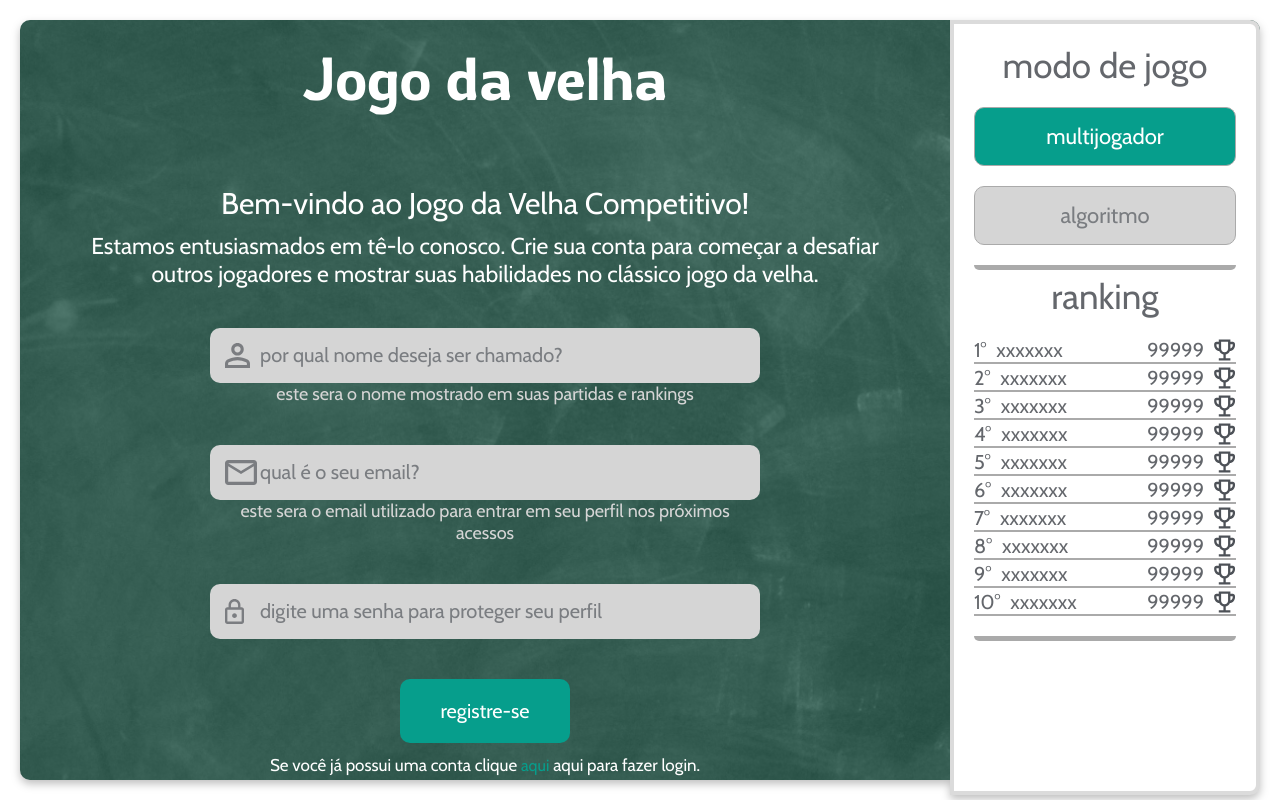
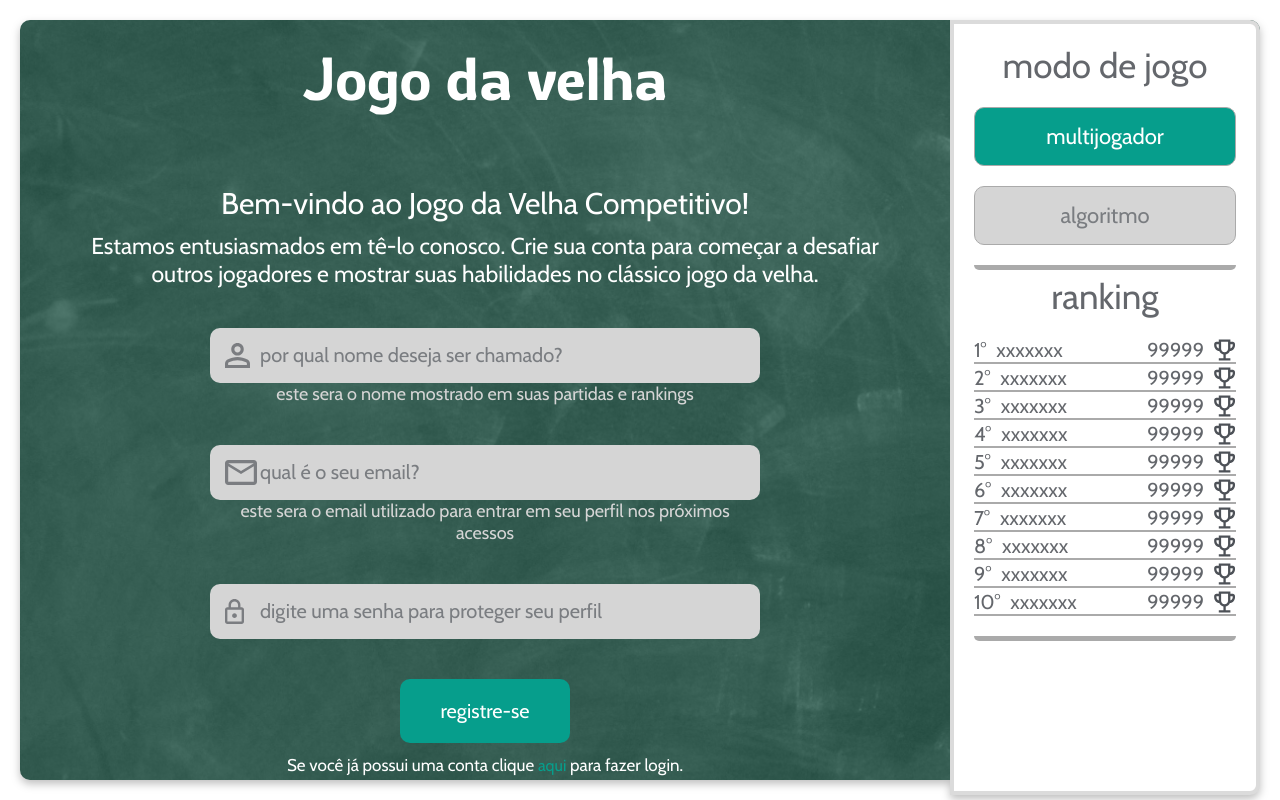
Before and after one commit to LuisHenriqueDaSilv/CompetitiveTicTacToe, a React (Vite) app in the folder web/: page /encontrar-partida in a window 1280 px wide. Both pictures are taken after a click on the button "multijogador". Built offline with nearby package versions, Linux system fonts and the light colour scheme; no server answers.

Commit message:
fix: removendo texto duplicado na tela de registro

```diff
--- a/web/src/components/SignupArea/index.tsx
+++ b/web/src/components/SignupArea/index.tsx
@@ -31,7 +31,7 @@ export default function SignupArea() {
       buttonLabel='registre-se'
       footer={
         <StyledFooter className="formFooter"> Se você já possui uma conta
-        clique  <button onClick={() => { navigate("/login") }}>aqui</button> aqui para fazer login.</StyledFooter>
+        clique  <button onClick={() => { navigate("/login") }}>aqui</button> para fazer login.</StyledFooter>
       }
       inputs={[
         {
```
